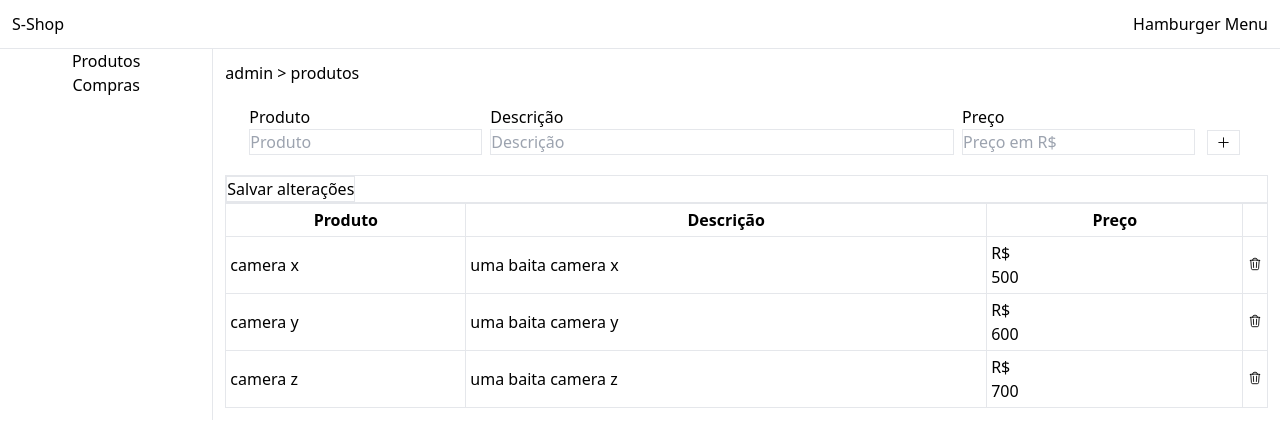
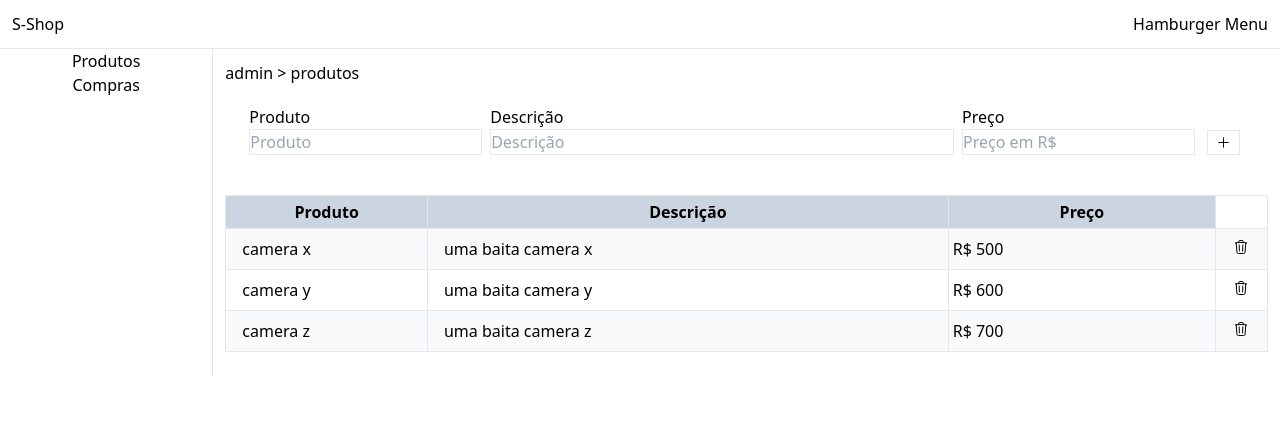
Before and after one commit to brunofuentes/react-shop-cart, a React (Create React App) app: page /admin in a window 1280 px wide. Shown: the top 446 px of the page. Built offline with nearby package versions, Linux system fonts and the light colour scheme.

Commit message:
styled components

```diff
--- a/src/components/AdminProductList.jsx
+++ b/src/components/AdminProductList.jsx
@@ -5,13 +5,10 @@ function AdminProductList() {
 	const { shopItems, adminChangeName, adminChangeDescription, adminChangePrice, adminRemoveShopItem } = useContext(ShopContext)
 
 	return (
-		<>
-			<div className="inline border">
-				<button className="border">Salvar alterações</button>
-			</div>
-			<table className="table-auto border">
-				<thead>
-					<tr className="border-b">
+		<div className="pt-5 pb-3">
+			<table className="table-auto border w-full mx-auto">
+				<thead className="bg-slate-300">
+					<tr className="border-b ">
 						<th className="border-r p-1">Produto</th>
 						<th className="border-r p-1 w-2/4">Descrição</th>
 						<th className="border-r p-1">Preço</th>
@@ -19,19 +16,36 @@ function AdminProductList() {
 				</thead>
 				<tbody>
 					{shopItems.map((item, index) => (
-						<tr key={index} className="border-b">
-							<td className="border-r p-1">
-								<input type="text" defaultValue={item.name} onInput={(e) => adminChangeName(item, e.target.value)} />
+						<tr key={index} className="border-b hover:bg-yellow-100 odd:bg-gray-50">
+							<td className="border-r px-3 py-1">
+								<input
+									className="w-full p-1 bg-inherit"
+									type="text"
+									defaultValue={item.name}
+									onInput={(e) => adminChangeName(item, e.target.value)}
+								/>
+							</td>
+							<td className="border-r px-3 py-1">
+								<input
+									className="w-full p-1 bg-inherit"
+									type="text"
+									defaultValue={item.description}
+									onInput={(e) => adminChangeDescription(item, e.target.value)}
+								/>
 							</td>
 							<td className="border-r p-1">
-								<input type="text" defaultValue={item.description} onInput={(e) => adminChangeDescription(item, e.target.value)} />
+								<div className="flex justify-center items-center">
+									<span>R$</span>
+									<input
+										className="w-13 p-1 bg-inherit"
+										type="number"
+										defaultValue={item.price}
+										onInput={(e) => adminChangePrice(item, parseInt(e.target.value))}
+									/>
+								</div>
 							</td>
-							<td className="border-r p-1">
-								R$
-								<input type="text" defaultValue={item.price} onInput={(e) => adminChangePrice(item, parseInt(e.target.value))} />
-							</td>
-							<td>
-								<button onClick={() => adminRemoveShopItem(item)} className="m-1">
+							<td className="px-3 py-1 text-center hover:bg-red-500" width="5%">
+								<button onClick={() => adminRemoveShopItem(item)}>
 									<img width={16} height={16} src="/images/icons/delete_icon.svg" alt="Remove Item" />
 								</button>
 							</td>
@@ -39,7 +53,7 @@ function AdminProductList() {
 					))}
 				</tbody>
 			</table>
-		</>
+		</div>
 	)
 }
 
--- /dev/null
+++ b/src/components/Basket.jsx
@@ -0,0 +1,92 @@
+import React, { useContext, useEffect, useRef } from 'react'
+import ShopContext from '../context/ShopContext'
+
+function Basket() {
+	const {
+		setOrderName,
+		setCartItems,
+		checkOut,
+		cartItems,
+		changeCartItemQty,
+		cartTotalPrice,
+		orders,
+		removeCartItem,
+		updateCartItems,
+		updateOrders,
+		resetCartLS,
+	} = useContext(ShopContext)
+	const trackOrder = useRef(orders.length)
+
+	useEffect(() => {
+		if (orders.length > trackOrder.current) {
+			updateOrders()
+			setCartItems([])
+			resetCartLS()
+		} else {
+			updateCartItems()
+		}
+	})
+
+	return (
+		<>
+			<div className="border rounded my-1">
+				<input className="p-1 w-full" type="text" placeholder="Nome da Cesta" onChange={(e) => setOrderName(e.target.value)} />
+			</div>
+			<div className="pt-5 pb-3">
+				<table className="table-auto border w-full mx-auto">
+					<thead className="bg-slate-300">
+						<tr className="border-b">
+							<th className="border-r p-1" width="5%">
+								Qtd
+							</th>
+							<th className="border-r p-1" width="20%">
+								Produto
+							</th>
+							<th className="border-r p-1">Descrição</th>
+							<th className="border-r p-1" width="10%">
+								Valor
+							</th>
+						</tr>
+					</thead>
+					<tbody>
+						{cartItems.map((item, index) => (
+							<tr key={index} className="border-b odd:bg-gray-50">
+								<td className="border-r px-3 py-1">
+									<div className="rounded border p-1">
+										<input
+											type="number"
+											min="1"
+											className="w-10"
+											defaultValue={item.qty}
+											onChange={(e) => changeCartItemQty(parseInt(e.target.value), item)}
+										/>
+									</div>
+								</td>
+								<td className="border-r px-3 py-1">{item.name}</td>
+								<td className="border-r px-3 py-1">{item.description}</td>
+								<td className="border-r text-center py-1 px-3">R${item.price * item.qty}</td>
+								<td className="px-3 py-1 text-center hover:bg-red-500" width="5%">
+									<button onClick={() => removeCartItem(item)}>
+										<img width={16} height={16} src="/images/icons/delete_icon.svg" alt="Remove Item" />
+									</button>
+								</td>
+							</tr>
+						))}
+					</tbody>
+				</table>
+			</div>
+			<div className="text-right">
+				<p>Total: R${cartTotalPrice()}</p>
+				<button
+					className="my-3 bg-yellow-300 hover:bg-yellow-400 rounded px-5 py-1"
+					disabled={!(cartItems.length > 0)}
+					onClick={() => checkOut()}
+				>
+					Finalizar Compra
+				</button>
+			</div>
+		</>
+	)
+}
+
+export default Basket
--- a/src/components/OrdersList.jsx
+++ b/src/components/OrdersList.jsx
@@ -12,7 +12,7 @@ function OrdersList() {
 		<>
 			<div className="py-5">
 				<table className="table-auto border w-full mx-auto">
-					<thead>
+					<thead className="bg-slate-300">
 						<tr className="border-b">
 							<th className="border-r p-1">Nome</th>
 							<th className="border-r p-1">Detalhes</th>
--- a/src/components/ProductList.jsx
+++ b/src/components/ProductList.jsx
@@ -5,40 +5,45 @@ function ProductList() {
 	const { shopItems, addItemToCart, changeShopItemQty } = useContext(ShopContext)
 
 	return (
-		<>
-			<div className="p-3">
-				<table className="table-auto border">
-					<thead>
+		<div className="py-5">
+			<table className="table-auto border w-full mx-auto">
+				<thead className="bg-slate-300">
 					<tr className="border-b">
 						<th className="border-r p-1">Produto</th>
-							<th className="border-r p-1">Descrição</th>
-							<th className="border-r p-1">Preço</th>
+						<th className="border-r p-1" width="50%">
+							Descrição
+						</th>
+						<th className="border-r p-1" width="10%">
+							Preço
+						</th>
+						<th></th>
 					</tr>
 				</thead>
 				<tbody>
 					{shopItems.map((item, index) => (
-							<tr key={index} className="border-b">
-								<td className="border-r">{item.name}</td>
-								<td className="border-r">{item.description}</td>
-								<td className="border-r">R${item.price}</td>
-								<td>
-									<div className="flex">
-										<div className="border p-1">
+						<tr key={index} className="border-b odd:bg-gray-50">
+							<td className="border-r px-3 py-1">{item.name}</td>
+							<td className="border-r px-3 py-1">{item.description}</td>
+							<td className="border-r px-3 py-1 text-center">R${item.price}</td>
+							<td className="border-r px-3 py-1" width="20%">
+								<div className="flex justify-center items-center">
+									<div className="border p-1 rounded">
 										<input
 											type="number"
 											min="1"
 											defaultValue={item.qty}
+											className="w-10"
 											onChange={(e) => changeShopItemQty(item, parseInt(e.target.value))}
 										/>
 									</div>
-										<div className="border p-1">
+									<div className="px-1">
 										<button
 											onClick={() => {
 												addItemToCart(item)
 											}}
-												className="px-10 bg-gray-400 rounded"
+											className="px-5 py-1 bg-yellow-300 hover:bg-yellow-400 rounded"
 										>
-												adicionar
+											Adicionar
 										</button>
 									</div>
 								</div>
@@ -48,7 +53,6 @@ function ProductList() {
 				</tbody>
 			</table>
 		</div>
-		</>
 	)
 }
 
```
Lines whose indentation alone changed are shown as unchanged.
